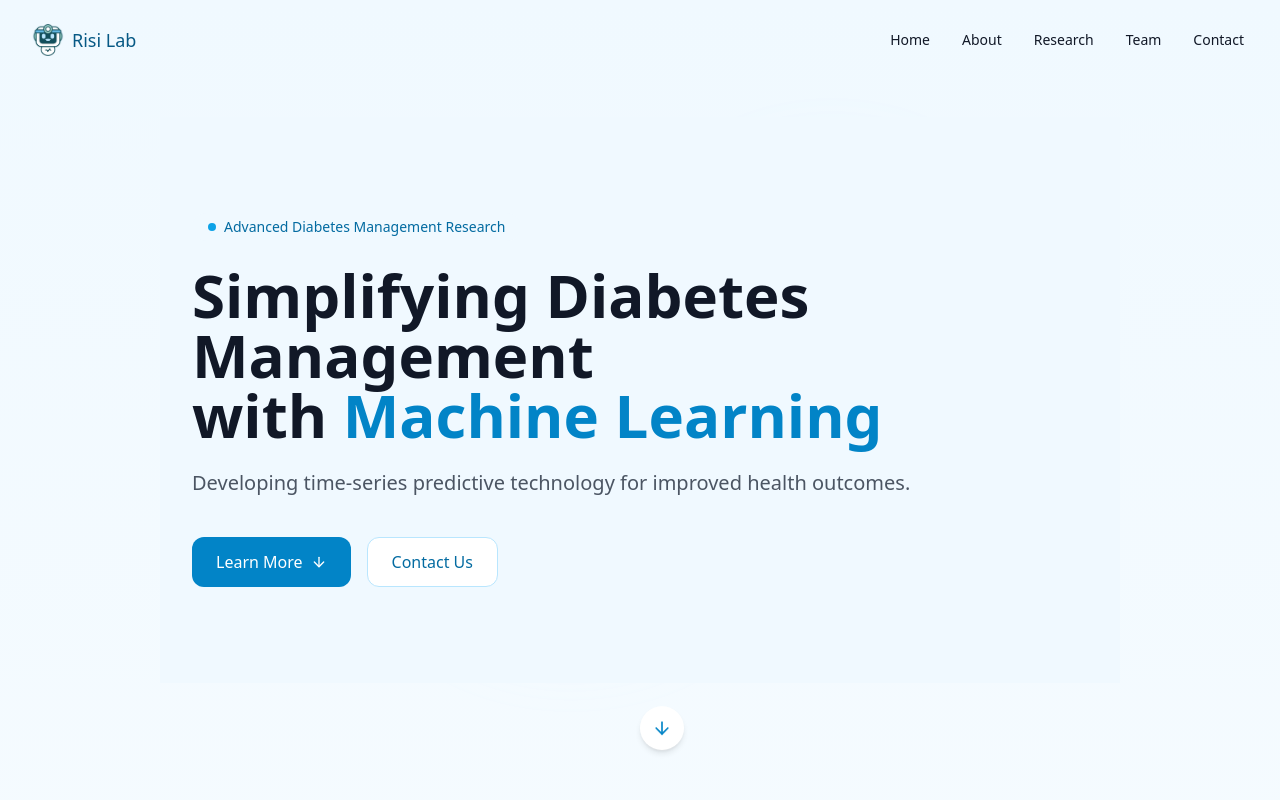
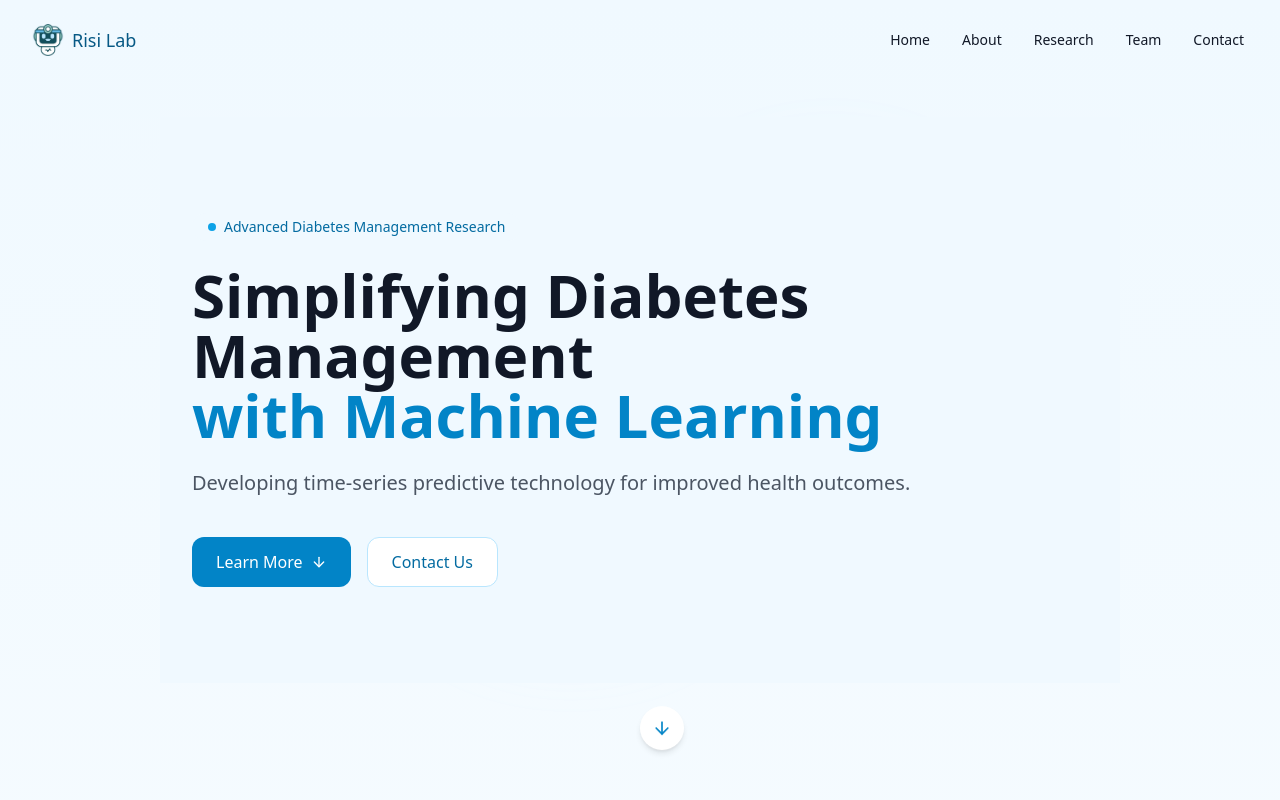
Before and after one commit to Cristianofiliped/risi-labs, a React (Vite) app: page / in a window 1280 px wide. Shown: the top 800 px of the page. Built offline with nearby package versions, Linux system fonts and the light colour scheme.

Commit message:
Fix: Hero section title wrapping
Wrap the hero section title to two lines.

```diff
--- a/src/components/HeroSection.tsx
+++ b/src/components/HeroSection.tsx
@@ -1,5 +1,7 @@
+
 import { ArrowDownIcon } from "lucide-react";
 import { cn } from "@/lib/utils";
+
 export const HeroSection = () => {
   const scrollToAbout = () => {
     const aboutSection = document.querySelector("#about");
@@ -13,6 +15,7 @@ export const HeroSection = () => {
       });
     }
   };
+
   return <section id="home" className="relative min-h-screen flex items-center">
       <div className="absolute inset-0 bg-gradient-to-b from-glucose-50/60 to-white/30 z-0 bg-glucose-50"></div>
 
@@ -34,7 +37,8 @@ export const HeroSection = () => {
           <h1 className="mt-6 text-4xl sm:text-5xl md:text-6xl font-bold text-gray-900 leading-tight animate-fade-in" style={{
           animationDelay: "0.1s"
         }}>
-            Simplifying Diabetes Management <span className="whitespace-nowrap">with <span className="text-glucose-600">Machine Learning</span></span>
+            Simplifying Diabetes Management<br />
+            <span className="text-glucose-600">with Machine Learning</span>
           </h1>
 
           <p className="mt-6 text-xl text-gray-600 max-w-3xl animate-fade-in" style={{
```
